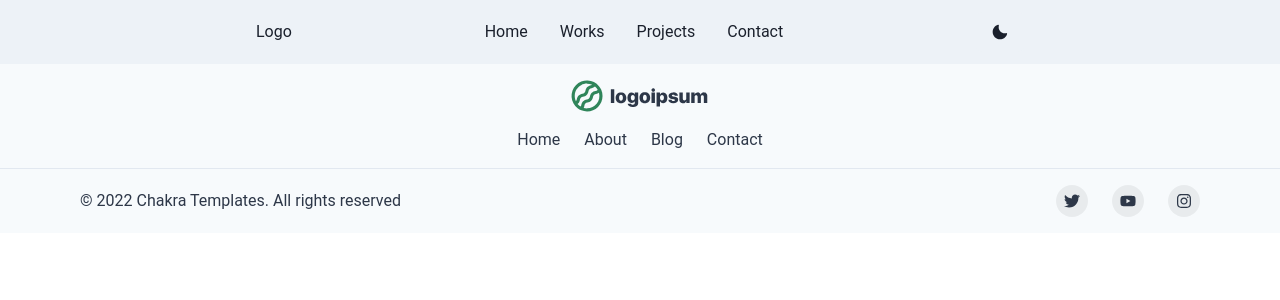
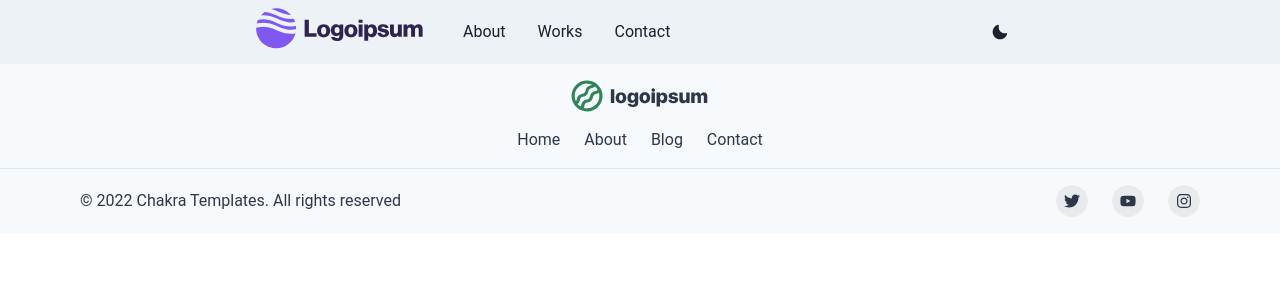
Before and after one commit to val-alex/portfolio, a Next.js app: page / in a window 1280 px wide. Shown: the top 300 px of the page. Built offline with nearby package versions, Linux system fonts and the light colour scheme.

Commit message:
NavBar updates

```diff
--- a/package.json
+++ b/package.json
@@ -20,17 +20,21 @@
     "framer-motion": "^7.2.1",
     "next": "12.2.5",
     "react": "18.2.0",
-    "react-dom": "18.2.0"
+    "react-dom": "18.2.0",
+    "three": "^0.124.0",
+    "vanta": "^0.5.22"
   },
   "devDependencies": {
     "@chakra-ui/icons": "^2.0.9",
     "@types/node": "18.7.13",
     "@types/react": "18.0.17",
     "@types/react-dom": "18.0.6",
+    "@types/three": "^0.144.0",
     "eslint": "8.22.0",
     "eslint-config-next": "12.2.5",
     "husky": "^8.0.1",
     "prettier": "^2.7.1",
+    "react-feather": "^2.0.10",
     "react-icons": "^4.4.0",
     "typescript": "4.8.2"
   }
--- /dev/null
+++ b/src/components/linkItem.tsx
@@ -0,0 +1,33 @@
+import { Icon, Link } from "@chakra-ui/react";
+import NextLink from "next/link";
+import { ReactNode } from "react";
+import { IconType } from "react-icons/lib";
+
+export const LinkItem = ({
+  icon,
+  href = "#",
+  isExternal = false,
+  children,
+}: {
+  icon?: IconType;
+  href?: string | "#";
+  isExternal?: boolean;
+  children: ReactNode;
+}) => (
+  <NextLink href={href} passHref>
+    <Link
+      px={2}
+      py={1}
+      rounded={"md"}
+      _hover={{
+        textDecoration: "underline",
+      }}
+      isExternal={isExternal}
+    >
+      <>
+        {icon ? <Icon as={icon} /> : null}
+        {children}
+      </>
+    </Link>
+  </NextLink>
+);
--- a/src/components/navBar.tsx
+++ b/src/components/navBar.tsx
@@ -5,78 +5,71 @@ import {
   Flex,
   HStack,
   IconButton,
-  Link,
   Stack,
   useColorMode,
   useColorModeValue,
   useDisclosure,
 } from "@chakra-ui/react";
-import NextLink from "next/link";
-import { ReactNode } from "react";
+import Image from "next/image";
 
-const Links = ["Home", "Works", "Projects", "Contact"];
-
-const NavLink = ({ children }: { children: ReactNode }) => (
-  <NextLink href={"#"} passHref>
-    <Link
-      px={2}
-      py={1}
-      rounded={"md"}
-      _hover={{
-        textDecoration: "none",
-        bg: useColorModeValue("gray.200", "gray.700"),
-      }}
-    >
-      {children}
-    </Link>
-  </NextLink>
-);
+import { LINKS } from "src/constants";
+import Logo from "../../public/logo.svg";
+import { LinkItem } from "./linkItem";
 
 export const NavBar = () => {
   const { colorMode, toggleColorMode } = useColorMode();
   const { isOpen, onOpen, onClose } = useDisclosure();
 
+  const Menu = LINKS.map((link, index) => (
+    <LinkItem key={`${link.name}-${index}`} href={link.href}>
+      {link.name}
+    </LinkItem>
+  ));
+
   return (
-    <Box as="nav" bg={useColorModeValue("gray.100", "gray.900")} px={4}>
+    <>
+      <Box bg={useColorModeValue("gray.100", "gray.900")} px={4}>
         <Flex
           h={16}
+          alignItems={"center"}
+          justifyContent={"space-between"}
           maxW="container.md"
           m="auto"
-        alignItems={"center"}
-        justifyContent={"space-between"}
         >
           <IconButton
             size={"md"}
             icon={isOpen ? <CloseIcon /> : <HamburgerIcon />}
             aria-label={"Open Menu"}
-          display={{ sm: "none" }}
+            display={{ md: "none" }}
             onClick={isOpen ? onClose : onOpen}
           />
-        <Box>Logo</Box>
-        <HStack as={"nav"} spacing={4} display={{ base: "none", sm: "flex" }}>
-          {Links.map((link) => (
-            <NavLink key={link}>{link}</NavLink>
-          ))}
+          <HStack spacing={8} alignItems={"center"}>
+            <Box>
+              <Image src={Logo} alt="logo" />
+            </Box>
+            <HStack
+              as={"nav"}
+              spacing={4}
+              display={{ base: "none", md: "flex" }}
+            >
+              {Menu}
             </HStack>
-
+          </HStack>
           <Flex alignItems={"center"}>
-          <Stack direction={"row"} spacing={7}>
-            <Button onClick={toggleColorMode}>
+            <Button onClick={toggleColorMode} alignSelf={"end"}>
               {colorMode === "light" ? <MoonIcon /> : <SunIcon />}
             </Button>
-          </Stack>
           </Flex>
         </Flex>
 
         {isOpen ? (
-        <Box pb={4} display={{ sm: "none" }}>
+          <Box pb={4} display={{ md: "none" }}>
             <Stack as={"nav"} spacing={4}>
-            {Links.map((link) => (
-              <NavLink key={link}>{link}</NavLink>
-            ))}
+              {Menu}
             </Stack>
           </Box>
         ) : null}
       </Box>
+    </>
   );
 };
--- /dev/null
+++ b/src/constants.tsx
@@ -0,0 +1,5 @@
+export const LINKS = [
+  { name: "About", href: "#" },
+  { name: "Works", href: "#" },
+  { name: "Contact", href: "#" },
+];
--- a/tsconfig.json
+++ b/tsconfig.json
@@ -33,12 +33,16 @@
       "@/theme/*": [
         "src/theme/*"
       ],
+      "@/constants": [
+        "src/constants.tsx"
+      ],
     },
   },
   "include": [
     "next-env.d.ts",
     "**/*.ts",
-    "**/*.tsx"
+    "**/*.tsx",
+    "declarations.d.ts"
   ],
   "exclude": [
     "node_modules"
```
Also changed, not shown: public/logo.svg (added), 1 other file (tests, documents, lock files or other folders). Lines whose indentation alone changed are shown as unchanged.
